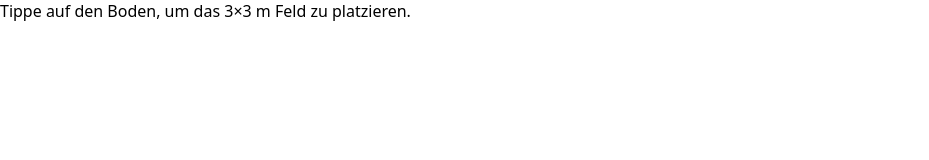
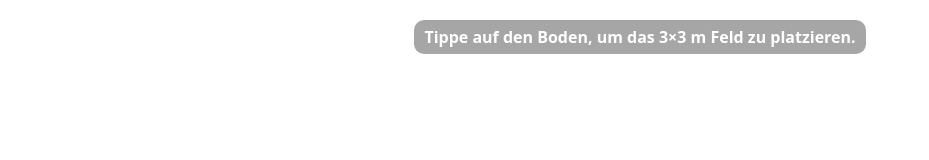
Before and after one commit to Cesarus85/maze, a plain HTML site: page index.html in a window 1280 px wide. Shown: the whole page, without its empty margins (0-929 px from the left). Drawn offline with nearby package versions, Linux system fonts and the light colour scheme.

Commit message:
Update styles.css

```diff
--- a/styles.css
+++ b/styles.css
@@ -1,14 +1,17 @@
-html, body { margin:0; padding:0; height:100%; font-family: system-ui, sans-serif; }
-.overlay {
-  position: fixed; left: 0; right: 0; top: 0; padding: 10px 12px;
-  display: flex; flex-direction: column; gap: 8px;
-  background: rgba(0,0,0,0.25); color: #fff; z-index: 10;
-  -webkit-user-select: none; user-select: none;
+html, body { margin:0; padding:0; height:100%; background:transparent; }
+#hud {
+  position: fixed; inset: 0;
+  display: flex; flex-direction: column;
+  align-items: center; gap: 8px; padding: 12px;
+  pointer-events: none; font-family: system-ui, sans-serif;
 }
-.overlay .row { display: flex; align-items: center; gap: 8px; flex-wrap: wrap; }
-.overlay button {
-  padding: 8px 12px; border-radius: 8px; border: 0; background: #2e7; color: #062;
-  font-weight: 600; cursor: pointer;
+#status {
+  margin-top: 8px; padding: 6px 10px; border-radius: 10px;
+  backdrop-filter: blur(6px);
+  background: rgba(0,0,0,.35); color: #fff; font-weight: 600;
 }
-.overlay button:disabled { opacity: 0.5; cursor: not-allowed; }
-.overlay .sep { opacity: .7; }
+#controls { pointer-events: auto; }
+#resetBtn {
+  padding: 8px 12px; border-radius: 10px; border: none;
+  background: #fff; font-weight: 600; cursor: pointer;
+}
```
